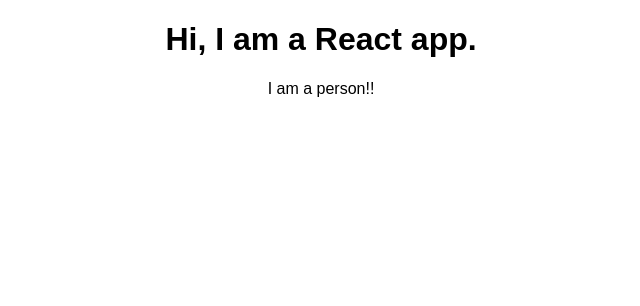
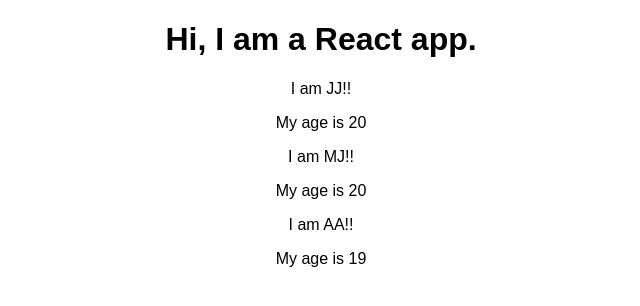
Before and after one commit to joshijai2/Intro-to-react, a React (Create React App) app in the folder react-intro/: page / in a window 1280 px wide. Shown: the top 306 px of the page, without its empty margins (319-959 px from the left). Built offline with nearby package versions, Linux system fonts and the light colour scheme.

Commit message:
react tuts 3.12

```diff
--- a/react-intro/src/App.js
+++ b/react-intro/src/App.js
@@ -7,7 +7,9 @@
     return (
       <div className="App">
         <h1>Hi, I am a React app.</h1>
-        <Person />
+        <Person name='JJ' age='20' />
+        <Person name='MJ' age='20' />
+        <Person name='AA' age='19' />
       </div>
     );
   }
--- a/react-intro/src/Person/Person.js
+++ b/react-intro/src/Person/Person.js
@@ -1,8 +1,13 @@
 import React from 'react';
 
-const person = () => {
+const person = (props) => {
 
-    return (<p>I am a person!!</p>);
+    return (
+    <div>
+    <p>I am {props.name}!!</p>
+    <p>My age is {props.age}</p>
+    </div>
+    );
 }
 
 export default person;
```
